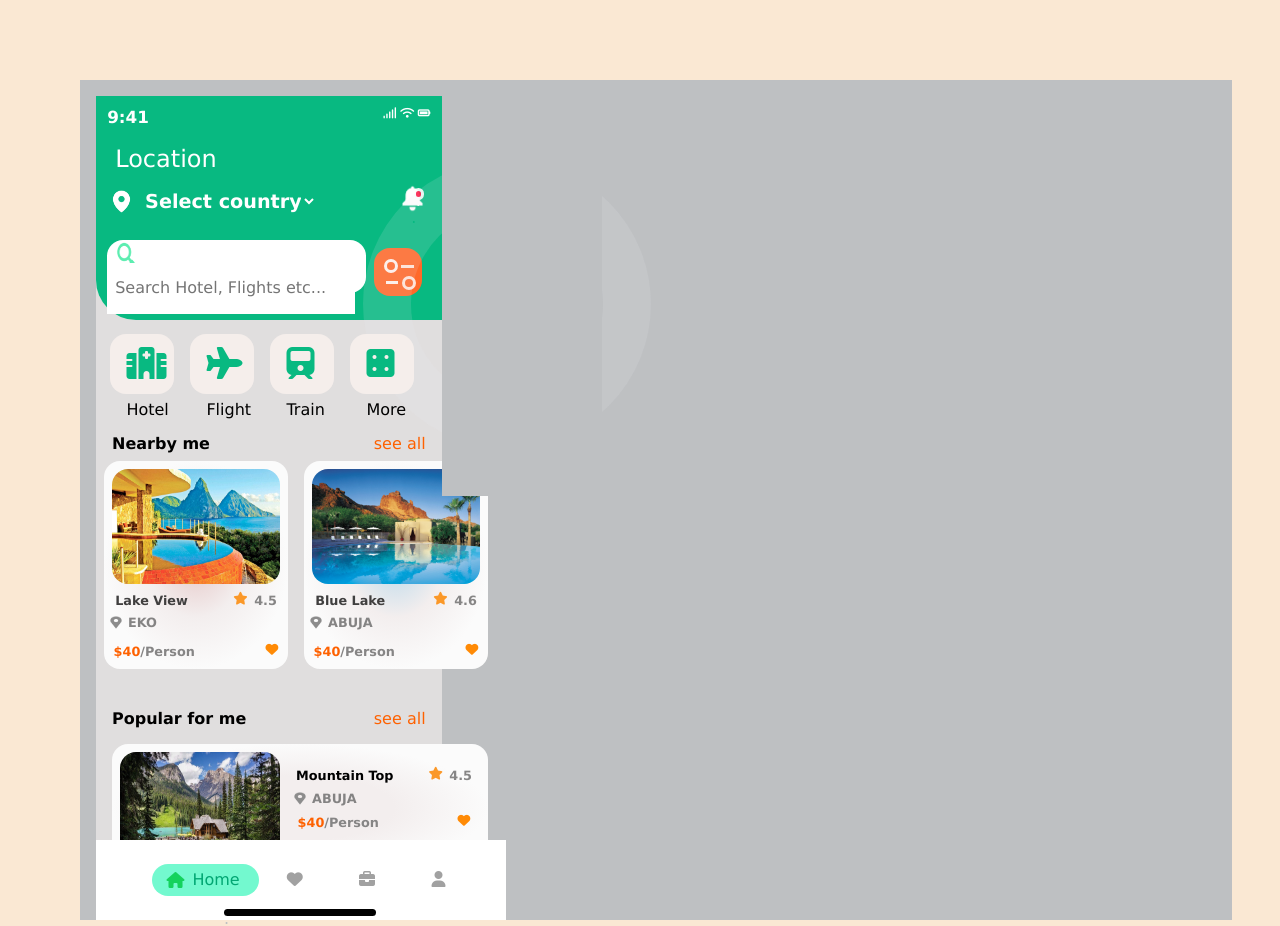
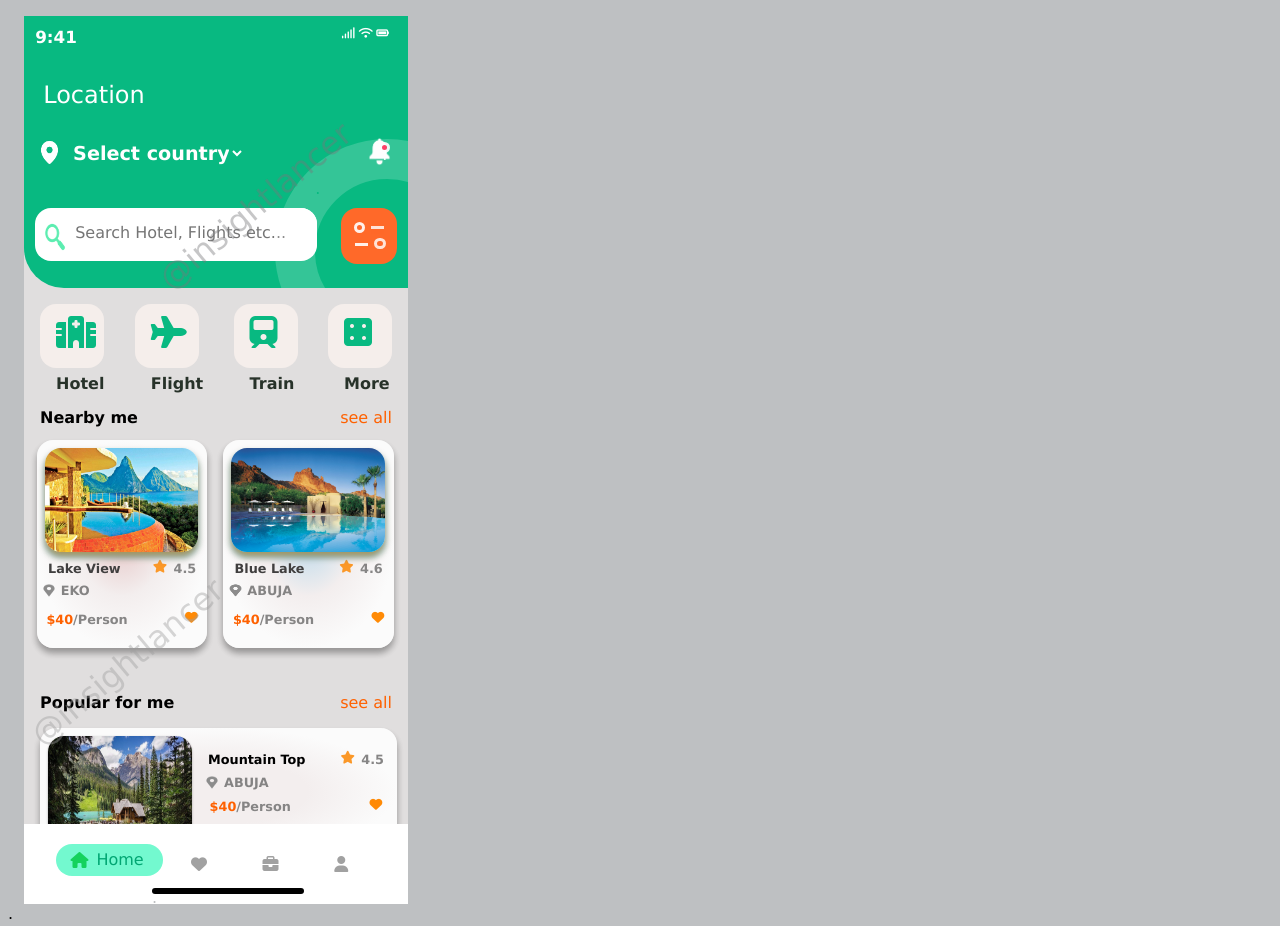
Before and after one commit to Oayeni1/travel-consult, a plain HTML site: page index.html in a window 1280 px wide. Drawn offline with Linux system fonts and the light colour scheme.

Commit message:
working progress

```diff
--- a/index.html
+++ b/index.html
@@ -39,14 +39,15 @@
                         <div class="sear"><img class="sharp3" src="./imgs/CSS-No.png"/><input type="text" placeholder="Search Hotel, Flights etc..."></div>
                         <div class="oran"><div></div><div class="ora"><div class="ora2"></div></div><div class="ora2b"><div class="orab"></div></div>
                     </div>
-                    <div class="bord">.</div>
                 </div>
+                <div class="bord">.</div>
             </div>
+            <p class="at2">@insightlancer</p>
             <div class="parl">
                 <div><div class="part"><i class="fa-solid fa-hospital fa-2xl" style="color: #08b981;"></i></div><p class="woo">Hotel</p></div>
                 <div><div class="part"><i class="fa-solid fa-plane fa-2xl" style="color: #08b981;"></i></div><p class="woo">Flight</p></div>
                 <div><div class="part"><i class="fa-solid fa-train fa-2xl" style="color: #08b981;"></i></div><p class="woo">Train</p></div>
-                <div><div class="part"><i class="fa-solid fa-dice-four fa-2xl" style="color: #08b981"></i></div><p class="woo">More</p></div>
+                <div><div class="part"><i class="fa-solid fa-dice-four fa-2xl" style="color: #08b981;"></i></div><p class="woo">More</p></div>
             </div>
             <div class="see-me">
                 <p class="me">Nearby me</p> <p class="see">see all</p>
@@ -66,6 +67,7 @@
                 <div class="for-me">
                     <p class="me">Popular for me</p> <p class="see">see all</p>
                 </div>
+                <p class="at">@insightlancer</p>
                 <div class="luc">
                     <div><img class="lek" src="./imgs/emerald_lake.jpg"></div>
                     <div class="ppie">
@@ -88,6 +90,7 @@
         </div>
     </div>
 </body>
+
 </html>
 
 
--- a/style.css
+++ b/style.css
@@ -5,32 +5,28 @@
 }
 
 body{
+    box-sizing: border-box;
+    position: relative;
+    background-color: rgb(190, 192, 194);
     width: 100%;
     height: 100%;
-    background-color: rgba(248, 221, 188, 0.654);
-
 }
 
 .container{
+    box-sizing: border-box;
+    position: absolute;
+    background-color: rgb(190, 192, 194);
+    width: 30%;
+    height: 100%;
+    margin-left: 0.5rem;
+}
+
+.contain{
+    box-sizing: border-box;
     position: relative;
-    display: flex;
-    background-color: rgb(190, 192, 194);
-    width: 90%;
-    height: 52.5rem;
-    margin: 5rem;
-}
-.over{
-    width: 10rem;
-    height: 23rem;
-    z-index: 1;
-    color: rgb(190, 192, 194);
-    background-color: rgb(190, 192, 194);
-    margin-top: 3rem;
-}
-.contain{
-    position: relative;
-    width: 30%;
-    height: 95%;
+    overflow: hidden;
+    width: 100%;
+    height: 55.5rem;
     background-color: rgb(224, 222, 222);
     margin-top: 1rem;
     margin-left: 1rem;
@@ -39,18 +35,19 @@ body{
 .head{
     position: relative;
     display: flex;
-    align-content: center;
+    overflow: hidden;
     flex-direction: column;
     justify-content: space-between;
     box-sizing: border-box;
     background-color: #08b981;
     width: 100%;
-    height: 14rem;
+    height: 17rem;
     padding: 0.7rem;
     border-radius: 0 0 0 2.5rem;
 }
 
 .header{
+    box-sizing: border-box;
     position: relative;
     display: flex;
     justify-content: space-between;
@@ -64,6 +61,7 @@ body{
 }
 
 .loca{
+    box-sizing: border-box;
     position: relative;
     font-size: 1.5rem;
     margin-left: 0.5rem;
@@ -72,21 +70,21 @@ body{
 }
 .sharp{
     width: 1.8rem;
-    height: 1.8rem;
+    height: 1.9rem;
     margin-bottom: -0.5rem;
     box-sizing: border-box;
 
 }
 .sharp2{
     width: 1.8rem;
-    height: 1.8rem;
+    height: 1.9rem;
     box-sizing: border-box;
 }
 .sharp3{
     width: 2rem;
     height: 2rem;
     padding-left: 0.5rem;
-    margin-bottom: -0.8rem;
+    margin-top: 0.8rem;
     box-sizing: border-box;
 }
 .red{
@@ -114,11 +112,13 @@ body{
     box-sizing: border-box;
 }
 .for{
-    background-color: rgb(59, 71, 65);
+    color:#000;
+    background-color: rgb(255, 255, 255);
 }
 
 .loc{
     display: flex;
+    flex-wrap: wrap;
     justify-content: space-between;
     box-sizing: border-box;
     margin-bottom: 0.7rem;
@@ -132,21 +132,27 @@ body{
     display: flex;
     justify-content: space-between;
     box-sizing: border-box;
-    margin-bottom: 0.3rem;
+    margin-bottom: 0.5rem;
     width: 100%;
-    height: 4rem;
+    height: 3.8rem;
+    gap: 1.5rem;
 }
 .sear{
+    display: flex;
+    flex-direction: row;
+    box-sizing: border-box;
     background-color: rgb(255, 255, 255);
     margin-bottom: 1rem;
-    width: 24rem;
+    width: 90%;
     height: 3.3rem;
     border-radius: 1rem;
     z-index: 1;
 }
 input{
+    box-sizing: border-box;
+    border-radius: 1rem;
     height: 3.2rem;
-    width: 15rem;
+    width: 100%;
     border: none;
     padding-left: 0.5rem;
 
@@ -158,92 +164,107 @@ input::placeholder{
     box-sizing: border-box;
     display: flex;
     flex-direction: column;
-    gap: 0.7rem;
-    width: 3rem;
-    height: 3rem;
+    gap: 0.85rem;
+    width: 3.5rem;
+    height: 3.5rem;
     background-color: rgb(255, 105, 41);
     border-radius: 1rem;
-    margin: 0.5rem;
-    margin-bottom: 1.4rem;
 }
+
 .ora{
+    box-sizing: border-box;
     background-color:   rgb(255, 105, 44);
-    width: 0.5rem;
-    height: 0.5rem;
+    width: 0.7rem;
+    height: 0.7rem;
     border: solid white;
     border-radius: 50%;
     color: rgb(255, 255, 255);
-    margin-left: 0.6rem;
+    margin-left: 0.8rem;
     opacity: 0.9;
     margin-right: 2.5rem;
 }
 .orab{
+    box-sizing: border-box;
     background-color: rgb(255, 105, 44);
-    width: 0.5em;
-    height: 0.5rem;
+    width: 0.7em;
+    height: 0.7rem;
     margin-top: -0.5rem;
     border: solid white;
     border-radius: 50%;
     color: rgb(255, 255, 255);
-    margin-left: 1rem;
+    margin-left: 1.2rem;
     opacity: 0.9;
 }
 .ora2{
+    box-sizing: border-box;
     background-color: rgb(255, 105, 41);
     width: 0.8em;
     height: 0.5rem;
     border-top: solid white;
     margin-left: 0.9rem;
-    margin-top: 0.2rem;
+    margin-top: 0.1rem;
     opacity: 0.9;
 }
 .ora2b{
+    box-sizing: border-box;
     background-color: rgb(255, 105, 41);
     width: 0.8em;
     height: 0.5rem;
     border-top: solid white;
-    margin-left: 0.7rem;
+    margin-left: 0.9rem;
     opacity: 0.9;
     margin-top: -0.2rem
 }
 .bord{
     box-sizing: border-box;
-    border: solid 3rem rgba(231, 234, 236, 0.133);
+    border: solid 2.5rem rgba(255, 255, 255, 0.178);
     border-radius: 50%;
-    width: 18rem;
-    height: 18rem;
+    width: 14rem;
+    height: 14rem;
     color: #08b981;
-    margin-top: -5rem;
-    margin-left: 16rem;
+    margin-top: 7rem;
+    margin-left: 15rem;
     position: absolute;
+    z-index: 1;
 }
 
 .parl{
     box-sizing: border-box;
     position: relative;
     display: flex;
-    margin: 0.4rem;
+    flex-wrap: wrap;
     justify-content: space-between;
-    width: 92.5%;
-    height: 5.2rem;
-    padding: 0.5rem;
-    gap: 1rem;
+    width: 100%;
+    height: 6rem;
+    padding: 1rem;
 }
 .part{
-    width: 3rem;
-    height: 2.5rem;
+    box-sizing: border-box;
+    width: 4rem;
+    height: 4rem;
     background-color: rgb(245, 238, 235);
     border-radius: 1rem;
     padding-top: 1.2rem;
     padding-left: 1rem;
 }
+.part:hover{
+    background-color: #efcc97;
+    cursor: pointer;
+}
 .woo{
+    box-sizing: border-box;
+    font-weight: 600;
     margin-top: 0.4rem;
     margin-left: 1rem;
-    color: #000;
+    color: #273229;
+}
+.woo:hover{
+    color: #00a703;
+    cursor: pointer;
 }
 
 .see-me{
+    box-sizing: border-box;
     display: flex;
     justify-content: space-between;
     margin-top: 1.5rem;
@@ -251,47 +272,56 @@ input::placeholder{
     margin-right: 1rem;
 }
 .me{
+    box-sizing: border-box;
     font-weight: 600;
     font-size: 1rem;
 }
 .see{
+    box-sizing: border-box;
     font-size: 1rem;
     color:#fe6100;
 }
 
 .lak{
-    width: 10.5rem;
-    height: 8rem;
+    position: relative;
+    width: 90%;
+    height: 50%;
     border-radius: 1rem;
     margin: 0.5rem;
     box-sizing: border-box;
+    box-shadow: 0 5px 7px rgba(243, 142, 0, 0.623), 0 5px 6px rgba(4, 149, 246, 0.821);;
 }
+
 .com{
-    width: 95%;
+    position: relative;
+    width: 93%;
     height: 15rem;
     display: flex;
     gap: 1rem;
-    margin: 0.5rem;
+    margin: 0.8rem;
     box-sizing: border-box;
 }
+
 .lake{
     box-sizing: border-box;
     display: flex;
     flex-direction: column;
     font-size: 0.8rem;
-    width: 14rem;
+    width: 48%;
     height: 13rem;
     border-radius: 1rem;
     background: radial-gradient(closest-side, #fca2a246 5%,#f3eeee 50%, #fbfbfb 100%);
+    box-shadow: 0 5px 7px rgba(0,0,0,0.12), 0 5px 6px rgba(0,0,0,0.24);
 }
 .luck{
     display: flex;
     flex-direction: column;
     font-size: 0.8rem;
-    width: 14rem;
+    width: 48%;
     height: 13rem;
     border-radius: 1rem;
     background: radial-gradient(closest-side, #a2dcfc70 5%,#f3eeee 50%, #fbfbfb 100%);
+    box-shadow: 0 5px 7px rgba(0,0,0,0.12), 0 5px 6px rgba(0,0,0,0.24);
 }
 .vi{
     display: flex;
@@ -310,15 +340,14 @@ input::placeholder{
 }
 
 .sharp4{
+    box-sizing: border-box;
     width: 0.9rem;
     height: 0.8rem;
     margin-top: 0.1rem;
-
-    /* padding-left: 0.5rem;
-    margin-bottom: -0.8rem; */
 }
 
 .harp{
+    box-sizing: border-box;
     display: flex;
     gap: 0.3rem;
     font-weight: 600;
@@ -326,6 +355,7 @@ input::placeholder{
     margin: 0.3rem;
 }
 .per{
+    box-sizing: border-box;
     display: flex;
     justify-content: space-between;
     margin: 0.6rem;
@@ -348,27 +378,33 @@ input::placeholder{
     flex-direction: row;
 }
 .luc{
+    box-sizing: border-box;
     display: flex;
     flex-direction: row;
     font-size: 0.8rem;
-    width: 23.5rem;
+    width: 93%;
     height: 8rem;
     border-radius: 1rem;
     background: radial-gradient(closest-side, #f3eeee 50%, #fbfbfb 100%);
+    box-shadow: 0 5px 7px rgba(0,0,0,0.12), 0 5px 6px rgba(0,0,0,0.24);
     margin: 1rem;
 }
 
 .lek{
-    width: 10rem;
+    box-sizing: border-box;
+    width: 9rem;
     height: 7rem;
     margin: 0.5rem;
     border-radius: 1rem;
+    box-shadow: 0 1px 3px rgba(0,0,0,0.12), 0 1px 2px rgba(0,0,0,0.24);
 
 }
 .ppie{
     margin-top: 1rem;
+    position: relative;
 }
 .pie{
+    box-sizing: border-box;
     display: flex;
     justify-content: space-between;
     width: 11rem;
@@ -383,6 +419,7 @@ input::placeholder{
 }
 
 .slast{
+    box-sizing: border-box;
     position: relative;
     display: flex;
     justify-content: space-between;
@@ -390,18 +427,19 @@ input::placeholder{
     padding-left: 2rem;
     padding-right: 2rem;
     background-color: #ffffff;
-    width: 21.6rem;
-    height: 5rem;
+    width: 100%;
+    height: 6rem;
     margin-top: -3rem;
 }
 .slast1{
+    box-sizing: border-box;
     display: flex;
     flex-direction: row;
     gap: 0.5rem;
-    width: 6rem;
+    width: 7rem;
     height: 2rem;
     align-items: center;
-    margin-left: 1.5rem;
+    margin-bottom: 1.5rem;
     border-radius: 1rem;
     padding-left: 0.9rem;
     background-color: #31f7b8ad;
@@ -411,21 +449,40 @@ input::placeholder{
 }
 
 .slast2{
+    box-sizing: border-box;
     width: 14rem;
     height: 2rem;
     display: flex;
     justify-content: space-around;
-    padding-top: 0.9rem;
 }
 
 .black-line{
+    box-sizing: border-box;
     position: relative;
     width: 9.5rem;
     height: 0.4rem;
     border-radius: 0.5rem;
     color: rgb(190, 192, 194);
-    margin-top: -0.65rem;
+    margin-top: -2rem;
     margin-left: 8rem;
     background-color: #000;
     z-index: 1;
 }
+.at{
+    z-index: 1;
+    font-size: 2rem;
+    color: #9d9d9e6b;
+    position:absolute;
+    transform: rotate(-40deg);
+    margin-top: -4.3rem;
+    margin-left: -1rem;
+}
+.at2{
+    z-index: 1;
+    font-size: 2rem;
+    color: #78787a6b;
+    position:absolute;
+    transform: rotate(-40deg);
+    margin-top: -6.3rem;
+    margin-left: 7rem;
+}
```
